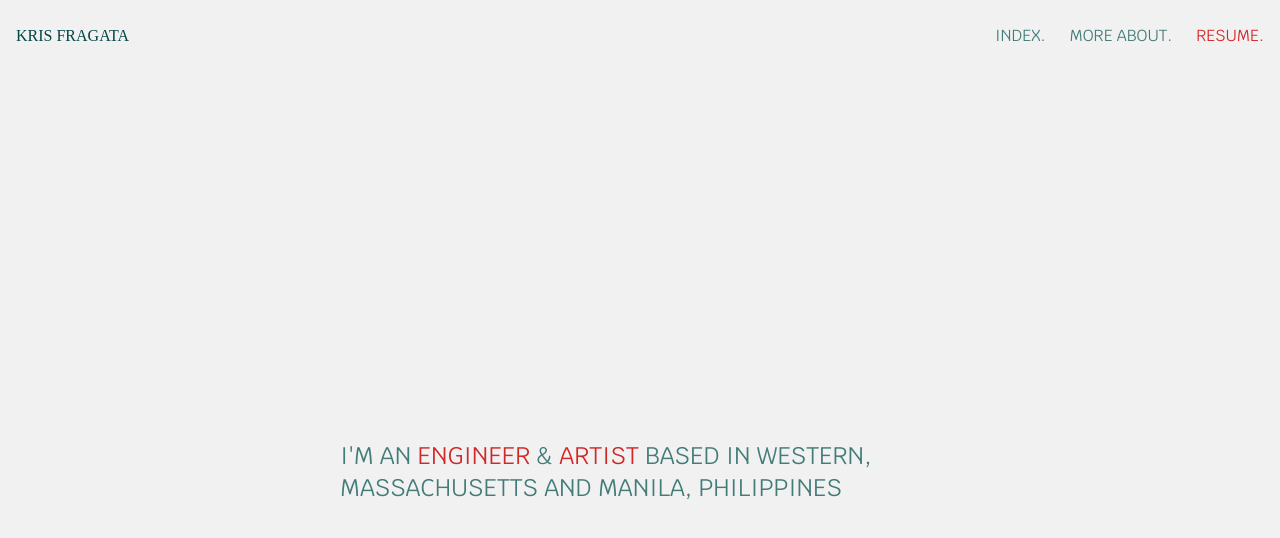
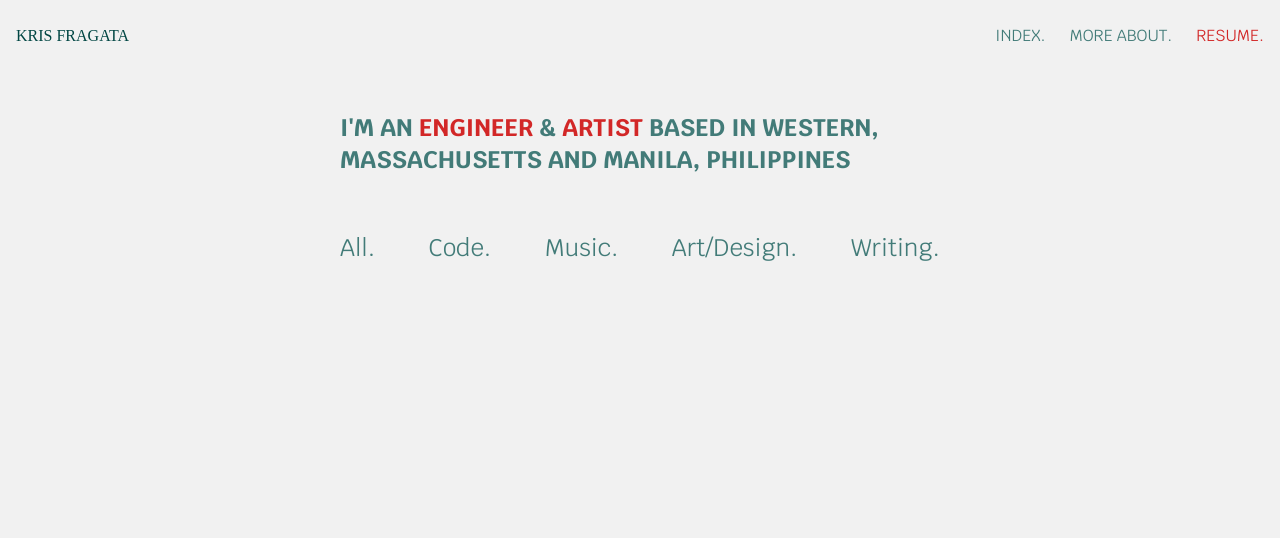
Before and after one commit to krisfragata/portfolio, a SvelteKit app: page / in a window 1280 px wide. Shown: the top 538 px of the page. Built offline with nearby package versions, Linux system fonts and the light colour scheme; a web font is replaced by a local one.

Commit message:
adding nav to home page

```diff
--- a/src/routes/+page.svelte
+++ b/src/routes/+page.svelte
@@ -1,10 +1,12 @@
 <script>
 	import Home from "./home/Home.svelte";
+	import Nav from "./home/Nav.svelte";
+	import Works from "./home/WorksWrapper.svelte";
 
 
 
 </script>
 
-<main class="flex flex-col">
+<main class="flex flex-col justify-center">
   <Home/>
 </main>
--- a/src/routes/home/Home.svelte
+++ b/src/routes/home/Home.svelte
@@ -1,16 +1,21 @@
 <script>
 	import SectionWrapper from '../../components/SectionWrapper.svelte';
+	import Code from './Code.svelte';
+	import Nav from './Nav.svelte';
+	import WorksWrapper from './WorksWrapper.svelte';
 </script>
 
-<SectionWrapper id='mini-about'>
-	<div class="flex flex-col gap-4 flex-1 items-center justify-center">
+<SectionWrapper id="mini-about">
+	<div class="flex flex-col gap-4 flex-1 items-center justify-start">
 		<p
-			class="text-lg text-paragraphText sm:text-xl md:text-2xl text-left max-w-[600px] mx-auto w-full text-paragraph"
+			class="text-lg text-paragraphText font-bold sm:text-xl md:text-2xl text-left max-w-[600px] mx-auto w-full py-10"
 		>
 			I'M AN <span class="text-highlight">ENGINEER</span> &
 			<span class="text-highlight">ARTIST</span> BASED IN WESTERN, MASSACHUSETTS AND MANILA, PHILIPPINES
 		</p>
-
-
+		<Nav />
+		<WorksWrapper works='code'>
+			<Code/>
+		</WorksWrapper>
 	</div>
 </SectionWrapper>
--- /dev/null
+++ b/src/routes/home/Nav.svelte
@@ -0,0 +1,11 @@
+<!-- <nav> -->
+<div
+	class="flex justify-between text-lg text-paragraphText sm:text-xl md:text-2xl text-left max-w-[600px] mx-auto w-full"
+>
+	<a href="all" class="duration-200 hover:text-hoverText cursor-pointer">All.</a>
+	<a href="all" class="duration-200 hover:text-hoverText cursor-pointer">Code.</a>
+	<a href="all" class="duration-200 hover:text-hoverText cursor-pointer">Music.</a>
+	<a href="all" class="duration-200 hover:text-hoverText cursor-pointer">Art/Design. </a>
+	<a href="all" class="duration-200 hover:text-hoverText cursor-pointer">Writing.</a>
+</div>
+<!-- </nav> -->
--- /dev/null
+++ b/src/routes/home/WorksWrapper.svelte
@@ -0,0 +1,8 @@
+<script>
+	import SectionWrapper from "../../components/SectionWrapper.svelte";
+  export let works;
+</script>
+
+<section {works}>
+  <slot/>
+</section>
```
Also changed, not shown: src/components/Nav.svelte (deleted), src/routes/home/Code.svelte (added).
